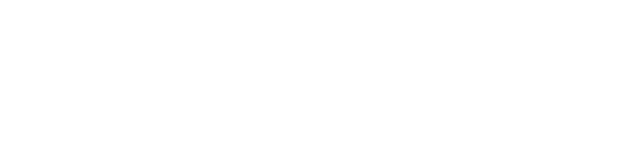
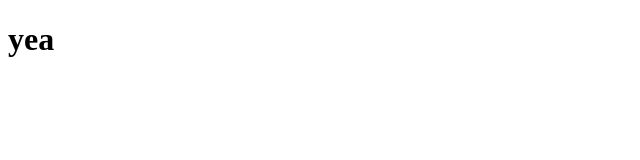
Before and after one commit to 17kiwis/githubba, a plain HTML site: page index.html in a window 1280 px wide. Shown: the full height of the page, 0-640 px from the left. Drawn offline with Linux system fonts and the light colour scheme.

Commit message:
changed index modified readme

```diff
--- a/index.html
+++ b/index.html
@@ -5,6 +5,8 @@
 	<title>Hello Github</title>
 </head>
 <body>
-
+<header>
+	<h1>yea</h1>
+</header>
 </body>
 </html>
```
Also changed, not shown: README.md.
